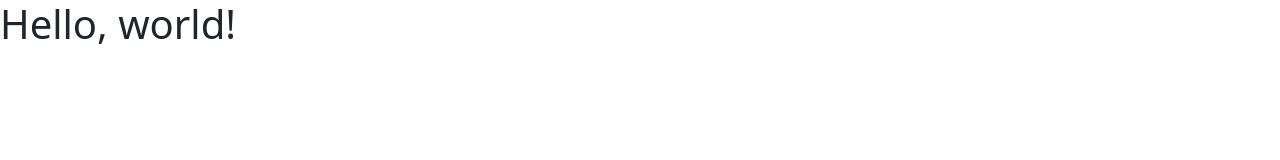
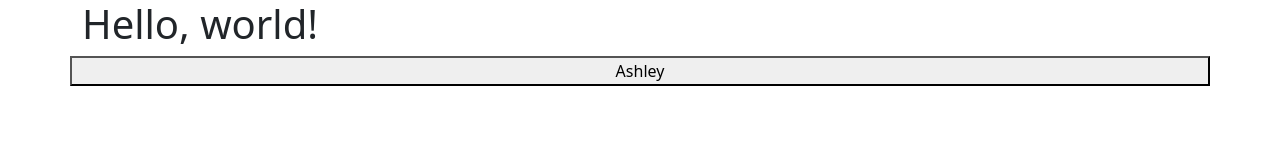
Before and after one commit to ashjmojica/bootstrap, a plain HTML site: page index.html in a window 1280 px wide. Drawn offline with nearby package versions, Linux system fonts and the light colour scheme.

Commit message:
Update index.html

```diff
--- a/index.html
+++ b/index.html
@@ -12,12 +12,15 @@
     />
   </head>
   <body>
+    <div class="container">
+        <div class="row">
     <h1>Hello, world!</h1>
     <script
       src="https://cdn.jsdelivr.net/npm/bootstrap@5.3.0-alpha3/dist/js/bootstrap.bundle.min.js"
       integrity="sha384-ENjdO4Dr2bkBIFxQpeoTz1HIcje39Wm4jDKdf19U8gI4ddQ3GYNS7NTKfAdVQSZe"
       crossorigin="anonymous"
     ></script>
+    <button class="btn-btn-primary">Ashley</button>
   </body>
 </html>
 
```
